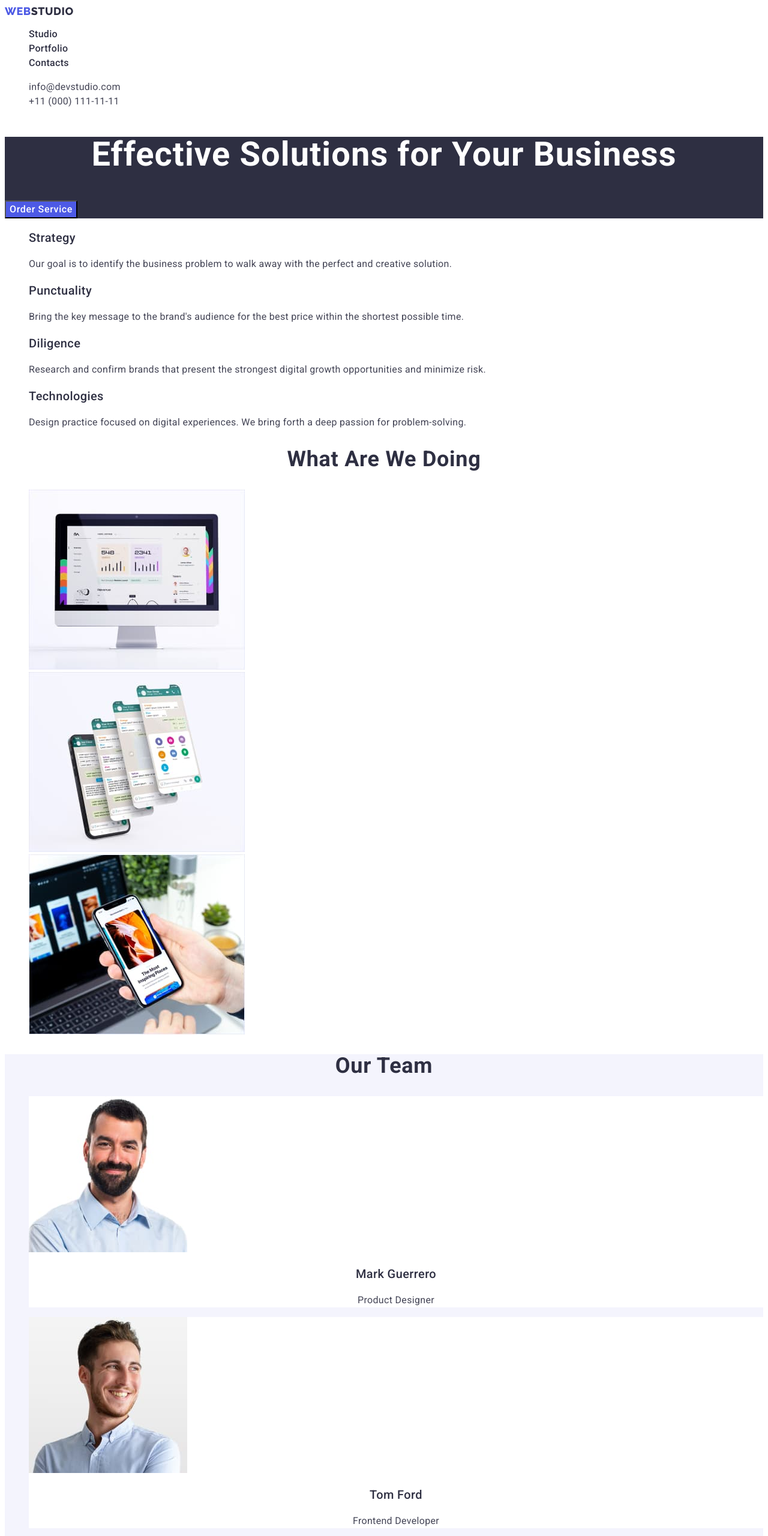
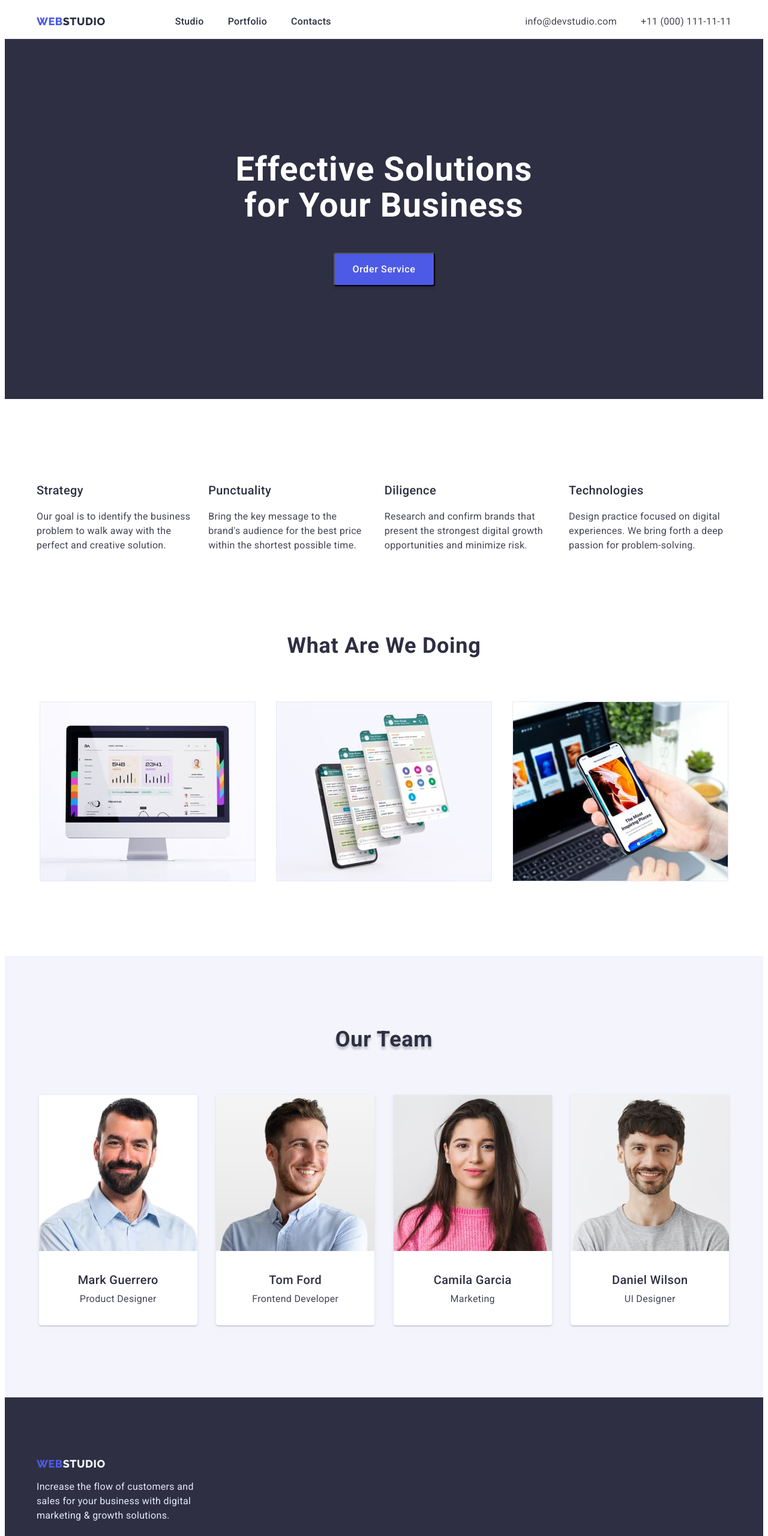
Before and after one commit to Mykhailo112/goit-markup-hw-02, a plain HTML site: page index.html in a window 1280 px wide. Shown: the top 2560 px of the page at 60% size. Drawn offline with Linux system fonts and the light colour scheme.

Commit message:
goit-markup-hw-03

```diff
--- a/css/styles.css
+++ b/css/styles.css
@@ -13,7 +13,25 @@ body {
   --color6: #f4f4fd;
   --color7: #e7e9fc;
 }
+.container {
+  width: 1158px;
+  margin: 0 auto;
+}
+.section{
+  padding: 120px 0;
+}
 /* ----------Header-------- */
+.header{
+  border-bottom: 1px solid var(--color7);
+}
+.header-container {
+  display: flex;
+  justify-content: space-between;
+}
+.nav-list {
+  display: flex;
+  align-items: center;
+}
 .logo-link {
   list-style: none;
   font-family: "Raleway", sans-serif;
@@ -25,6 +43,9 @@ body {
   text-decoration: none;
   color: var(--color1);
 }
+.logo-link {
+  margin-right: 76px;
+}
 .link {
   text-decoration: none;
 }
@@ -33,6 +54,10 @@ body {
 }
 .list {
   list-style: none;
+}
+.header-list {
+  display: flex;
+  gap: 40px;
 }
 .header-list {
   list-style: none;
@@ -50,8 +75,12 @@ body {
 .header-title-item:focus {
   color: var(--color4);
 }
+.contact-list-title {
+  font-style: normal;
+}
 .contact-list {
-  font-style: normal;
+  display: flex;
+  gap: 40px;
 }
 .contact-item {
   font-size: 16px;
@@ -69,6 +98,9 @@ body {
 .title {
   background: var(--color2);
 }
+.title {
+  height: 600px;
+}
 .title-text {
   font-weight: 700;
   font-size: 56px;
@@ -77,7 +109,14 @@ body {
   letter-spacing: 0.02em;
   color: var(--color5);
 }
+.title-text {
+  margin: 0 auto;
+  max-width: 496px;
+  padding-top: 188px;
+}
 .title-btn {
+  width: 169px;
+  height: 56px;
   font-family: "Roboto", sans-serif;
   font-weight: 500;
   font-size: 16px;
@@ -86,6 +125,14 @@ body {
   color: var(--color5);
   cursor: pointer;
   background-color: var(--color1);
+  box-shadow: 0px 4px 4px rgba(0, 0, 0, 0.15);
+  border-radius: 4px;
+}
+.title-button {
+  display: flex;
+  justify-content: center;
+  align-items: center;
+  padding-top: 48px;
 }
 .title-btn:hover {
   color: var(--color5);
@@ -96,6 +143,12 @@ body {
   background-color: var(--color4);
 }
 /* ----------Sector 2 index.html--------- */
+.plan-list-section {
+  display: flex;
+  align-items: center;
+  justify-content: space-around;
+  gap: 24px;
+}
 .plan-item {
   font-weight: 500;
   font-size: 20px;
@@ -118,12 +171,27 @@ body {
   text-transform: capitalize;
   color: var(--color2);
 }
+.servises-title-list {
+  padding-bottom: 72px;
+  margin: 0 auto;
+}
+.servises-list {
+  display: flex;
+  align-items: center;
+  justify-content: space-around;
+  gap: 24px;
+  padding: 0 0 120px 0;
+}
+
 /* ----------Sector 4 index.html--------- */
 .team {
   background-color: var(--color6);
 }
 .team-list {
   background-color: var(--color5);
+  box-shadow: 0px 1px 6px rgba(46, 47, 66, 0.08),
+    0px 1px 1px rgba(46, 47, 66, 0.16), 0px 2px 1px rgba(46, 47, 66, 0.08);
+  border-radius: 0px 0px 4px 4px;
 }
 .team-heading {
   font-weight: 700;
@@ -133,6 +201,18 @@ body {
   letter-spacing: 0.02em;
   text-transform: capitalize;
   color: var(--color2);
+  text-shadow: 0px 4px 4px rgba(0, 0, 0, 0.25);
+  margin: 0 auto;
+}
+.team-heading {
+  padding-bottom: 72px;
+}
+.team-list-section {
+  display: flex;
+  align-items: center;
+  justify-content: space-around;
+  gap: 24px;
+  padding: 0 0 120px 0;
 }
 .team-title {
   font-weight: 500;
@@ -141,16 +221,34 @@ body {
   text-align: center;
   letter-spacing: 0.02em;
   color: var(--color2);
+  margin: 32px 0 8px 0;
 }
 .team-text {
   font-size: 16px;
   line-height: 1.5;
   text-align: center;
   letter-spacing: 0.02em;
+  margin: 8px 0 32px 0;
 }
 /* ----------Sector 1 portfolio.html--------- */
+.filters-list {
+  display: flex;
+  align-items: center;
+  justify-content: center;
+  gap: 24px;
+  padding: 96px 0 72px 0;
+  margin: 0 auto;
+}
 .filters-btn {
   cursor: pointer;
+  background:  var(--color6);
+  border: 1px solid  var(--color7);
+  border-radius: 4px;
+  flex: none;
+  order: 3;
+  flex-grow: 0;
+  height: 48px;
+  padding: 12px 24px;
 }
 .filters-btn {
   font-family: "Roboto", sans-serif;
@@ -169,22 +267,47 @@ body {
   color: var(--color5);
   background-color: var(--color4);
 }
+.examples-list{
+  border: 1px solid  var(--color7);
+  gap: 24px;
+  margin-bottom: 48px;
+}
+.examples-title-list{
+  display: flex;
+  align-items: center;
+  flex-direction: row;
+  justify-content: space-between;
+  flex-wrap: wrap;
+  margin: 0 auto;
+  padding: 0;
+}
 .examples-title {
   font-weight: 500;
   font-size: 20px;
   line-height: 1.2;
   letter-spacing: 0.02em;
   color: var(--color2);
+  margin: 32px 0 8px 16px;
 }
 .examples-text {
   font-size: 16px;
   line-height: 1.5;
   letter-spacing: 0.02em;
   color: var(--color3);
+  margin: 8px 0 32px 16px;
+}
+.examples-container{
+  padding-bottom: 120px;
 }
 /* ---------Footer--------- */
 .footer {
   background-color: var(--color2);
+}
+.footer {
+  height: 310px;
+}
+.footer-container {
+  padding: 100px 0;
 }
 .footer-text {
   font-size: 16px;
@@ -192,6 +315,9 @@ body {
   letter-spacing: 0.02em;
   color: var(--color7);
 }
+.footer-text {
+  max-width: 264px;
+}
 .logo-span-footer {
   color: var(--color6);
 }
--- a/index.html
+++ b/index.html
@@ -14,7 +14,8 @@
     <link rel="stylesheet" href="./css/styles.css" />
   </head>
   <body>
-    <header>
+    <header class="header">
+      <div class="container header-container">
         <nav class="nav-list link">
           <a href="./index.html" class="logo-link link"
             >Web<span class="logo-span-header">Studio</span></a
@@ -33,8 +34,8 @@
             </li>
           </ul>
         </nav>
-      <address class="contact-list">
-        <ul class="list">
+        <address class="contact-list-title">
+          <ul class="contact-list list">
             <li class="contact-item-list">
               <a href="mailto:info@devstudio.com" class="contact-item link"
                 >info@devstudio.com</a
@@ -47,15 +48,18 @@
             </li>
           </ul>
         </address>
+      </div>
     </header>
     <main>
       <section class="title">
         <h1 class="title-text">Effective Solutions for Your Business</h1>
+        <div class="title-button">
           <button type="button" class="title-btn">Order Service</button>
+        </div>
       </section>
       <section>
         <h2 hidden class="plan-title">gh</h2>
-        <ul class="plan-list-section list">
+        <ul class="plan-list-section list container section">
           <li class="plan-list">
             <h3 class="plan-item">Strategy</h3>
             <p class="plan-text">
@@ -88,7 +92,7 @@
       </section>
       <section>
         <h2 class="servises-title-list">What are we doing</h2>
-        <ul class="servises-list list">
+        <ul class="servises-list list container section">
           <li class="servises-list-item">
             <img
               src="./images/img_1.jpg"
@@ -116,8 +120,8 @@
         </ul>
       </section>
       <section class="team">
-        <h2 class="team-heading">Our Team</h2>
-        <ul class="team-list-section list">
+        <h2 class="team-heading section">Our Team</h2>
+        <ul class="team-list-section list container">
           <li class="team-list">
             <img
               src="./images/img_4.jpg"
@@ -162,13 +166,15 @@
       </section>
     </main>
     <footer class="footer">
+      <div class="footer-container container">
         <a href="./index.html" class="logo-link link"
           >Web<span class="logo-span-footer">Studio</span></a
         >
         <p class="footer-text">
-        Increase the flow of customers and sales for your business with digital
-        marketing & growth solutions.
+          Increase the flow of customers and sales for your business with
+          digital marketing & growth solutions.
         </p>
+      </div>
     </footer>
   </body>
 </html>
```
Also changed, not shown: portfolio.html (+22 -16 lines). Lines whose indentation alone changed are shown as unchanged.
